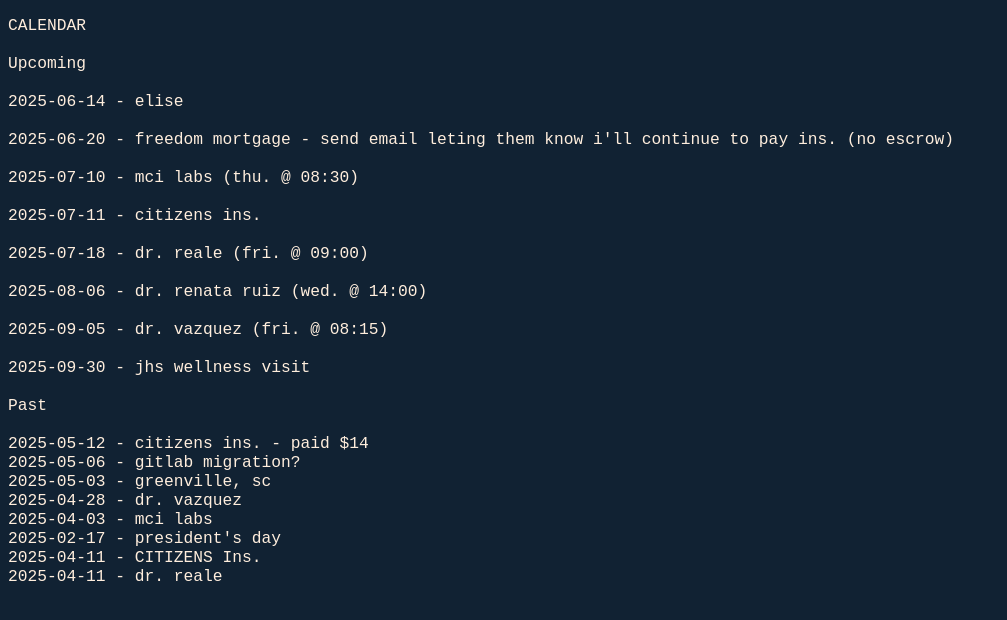
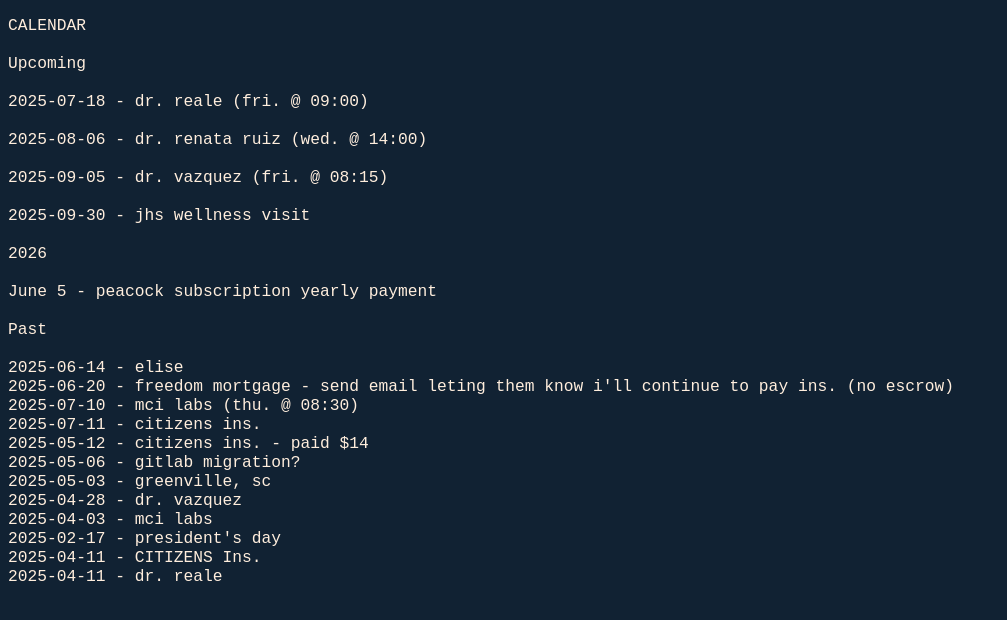
Before and after one commit to letdata/letdata.github.io, a plain HTML site: page pcc/calendar.html in a window 1280 px wide. Shown: the whole page, without its empty margins (0-1007 px from the left). Drawn offline with Linux system fonts and the light colour scheme.

Commit message:
Update calendar.html

```diff
--- a/pcc/calendar.html
+++ b/pcc/calendar.html
@@ -17,14 +17,6 @@
 
 Upcoming
 
-2025-06-14 - elise
-
-2025-06-20 - freedom mortgage - send email leting them know i'll continue to pay ins. (no escrow)
-
-2025-07-10 - mci labs (thu. @ 08:30)
-
-2025-07-11 - citizens ins.
-
 2025-07-18 - dr. reale (fri. @ 09:00)
 
 2025-08-06 - dr. renata ruiz (wed. @ 14:00)
@@ -33,8 +25,16 @@
 
 2025-09-30 - jhs wellness visit
 
+2026
+
+June 5 - peacock subscription yearly payment
+
 Past
 
+2025-06-14 - elise
+2025-06-20 - freedom mortgage - send email leting them know i'll continue to pay ins. (no escrow)
+2025-07-10 - mci labs (thu. @ 08:30)
+2025-07-11 - citizens ins.
 2025-05-12 - citizens ins. - paid $14
 2025-05-06 - gitlab migration?
 2025-05-03 - greenville, sc
```
